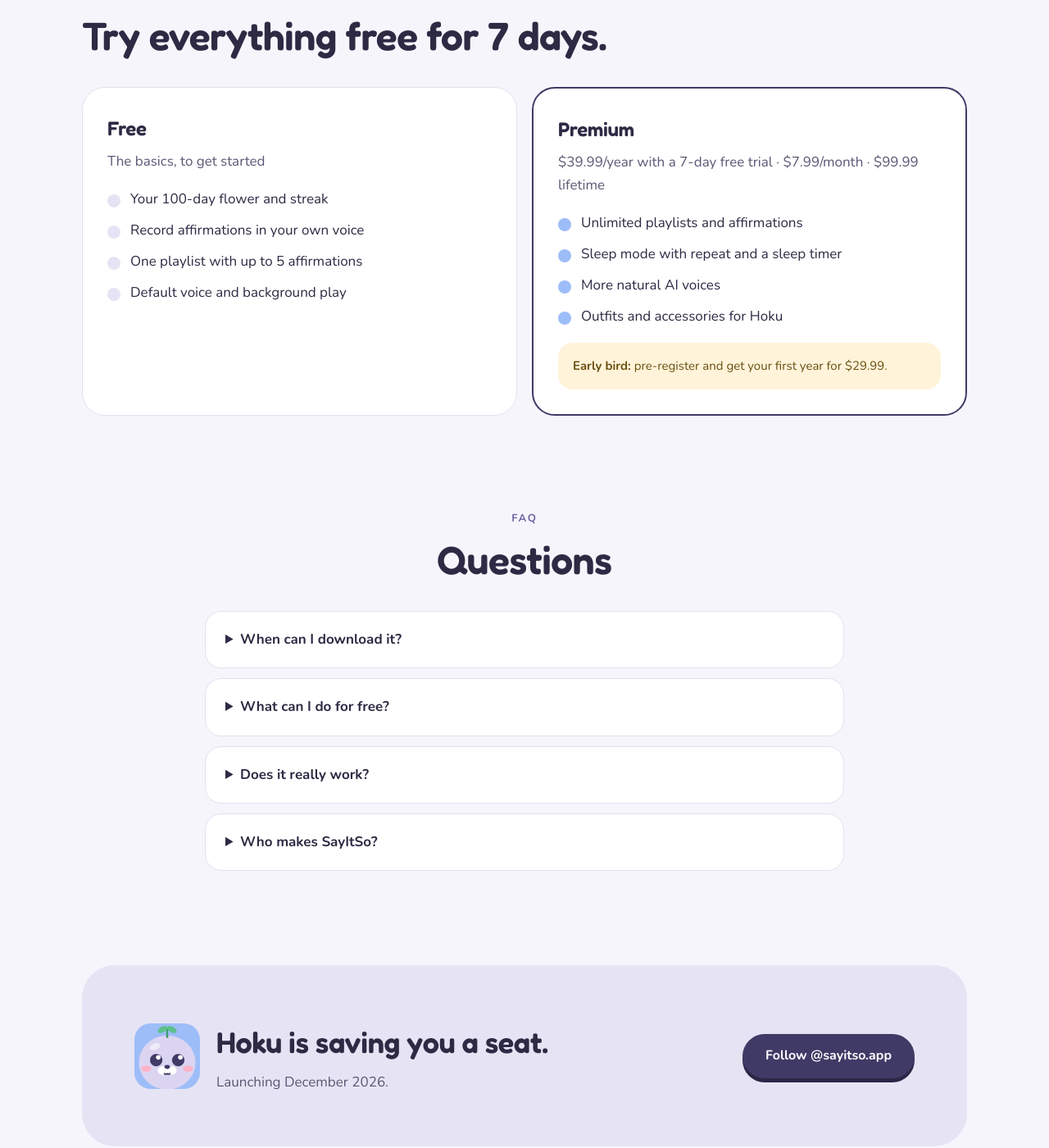
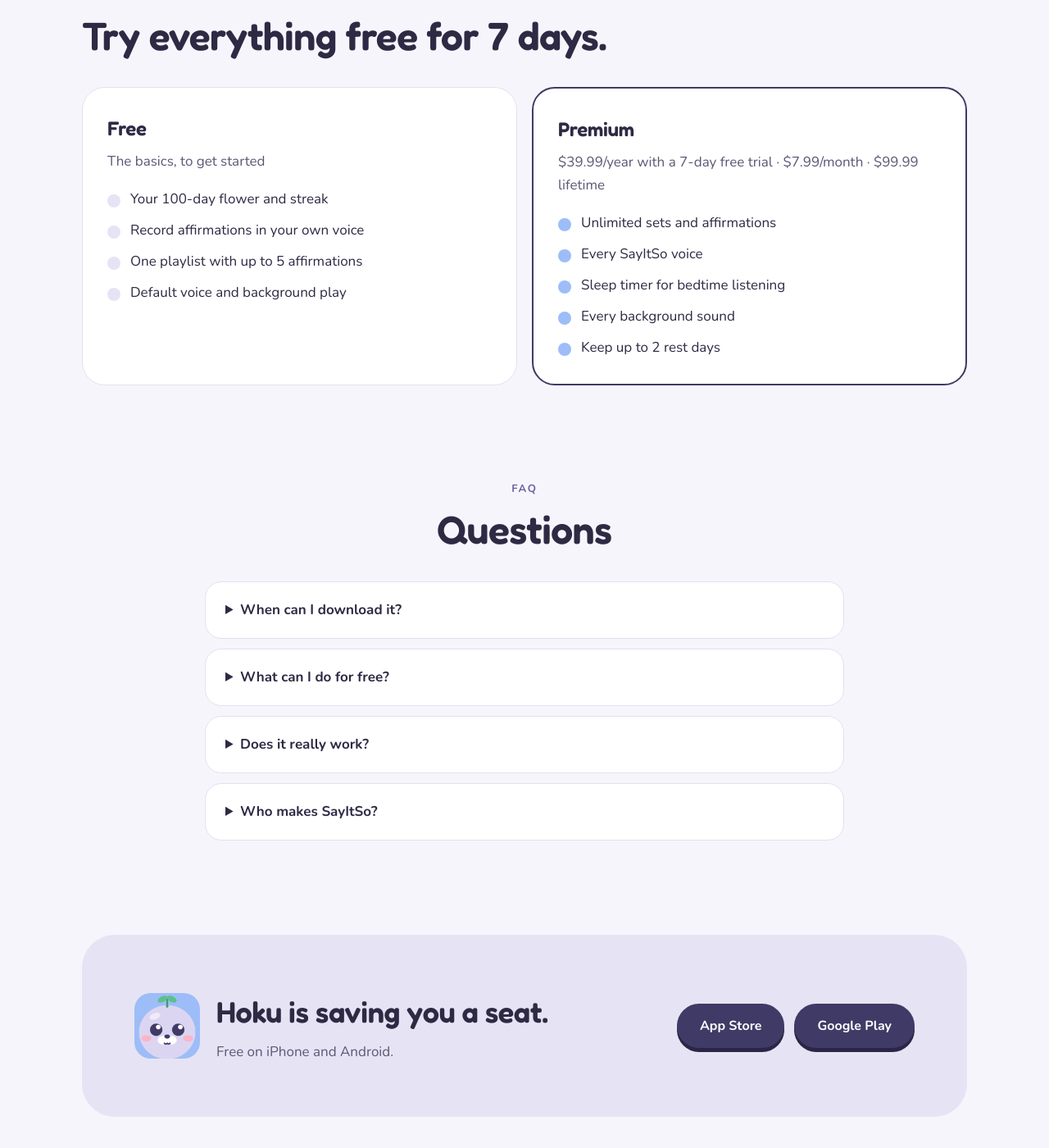
Before and after one commit to quietcove/quietcove-site, a Jekyll site: the page sayitso/index.html, which Jekyll copies as it is, in a window 1280 px wide and 1400 px high, scrolled down 2806 px. Shown: the whole window at 82% size. Built offline with Jekyll 4.4.1, drawn with Linux system fonts in a browser that asks for light colours; some of the changed text lies outside the part shown.

Commit message:
SayItSo landing: launched — App Store and Google Play download buttons, drop December/pre-registration copy, match Premium list to the app
Co-Authored-By: Claude Opus 5.5 <noreply@anthropic.com>
Claude-Session: https://claude.ai/code/session_01KuhDcUDuYoZwAVwpPpT39o

```diff
--- a/sayitso/index.html
+++ b/sayitso/index.html
@@ -4,7 +4,7 @@
 <meta charset="utf-8">
 <meta name="viewport" content="width=device-width, initial-scale=1">
 <title>SayItSo · Affirmations, but cute</title>
-<meta name="description" content="Daily affirmations made cute. Listen with Hoku the baby seal and grow a flower in 100 days. Coming to iPhone and Android in December 2026.">
+<meta name="description" content="Daily affirmations made cute. Listen with Hoku the baby seal and grow a flower in 100 days. Free on iPhone and Android.">
 <meta property="og:title" content="SayItSo · Affirmations, but cute">
 <meta property="og:description" content="Listen with Hoku the baby seal every day, and watch a flower bloom in 100 days.">
 <meta property="og:image" content="https://quietcove.co.kr/assets/og-sayitso.png">
@@ -103,14 +103,14 @@
     </header>
     <div class="hero-grid">
       <div>
-        <p class="eyebrow">Coming December 2026 · iPhone &amp; Android</p>
+        <p class="eyebrow">Free on iPhone &amp; Android</p>
         <h1>Affirmations, but&nbsp;cute.</h1>
         <p class="lead">Listen with Hoku the baby seal every day, and watch a flower bloom in 100 days.</p>
         <div class="cta">
-          <a class="btn primary" href="https://www.instagram.com/sayitso.app/">Follow @sayitso.app</a>
-          <a class="btn ghost" href="https://www.youtube.com/@sayitsoapp">Watch Hoku on YouTube</a>
+          <a class="btn primary" href="https://apps.apple.com/app/id6831498348">Download on the App Store</a>
+          <a class="btn primary" href="https://play.google.com/store/apps/details?id=com.miraenangdok.app">Get it on Google Play</a>
         </div>
-        <p class="note">Pre-registration opens soon. Early birds get their first year for $29.99.</p>
+        <p class="note">Free to download. Follow <a href="https://www.instagram.com/sayitso.app/">@sayitso.app</a> or <a href="https://www.youtube.com/@sayitsoapp">watch Hoku on YouTube</a>.</p>
       </div>
       <div class="mongle-stage" aria-hidden="false">
         <div class="halo"></div>
@@ -225,12 +225,12 @@
         <h3>Premium</h3>
         <div class="price">$39.99/year with a 7-day free trial · $7.99/month · $99.99 lifetime</div>
         <ul>
-          <li>Unlimited playlists and affirmations</li>
-          <li>Sleep mode with repeat and a sleep timer</li>
-          <li>More natural AI voices</li>
-          <li>Outfits and accessories for Hoku</li>
+          <li>Unlimited sets and affirmations</li>
+          <li>Every SayItSo voice</li>
+          <li>Sleep timer for bedtime listening</li>
+          <li>Every background sound</li>
+          <li>Keep up to 2 rest days</li>
         </ul>
-        <div class="offer"><b>Early bird:</b> pre-register and get your first year for $29.99.</div>
       </div>
     </div>
   </section>
@@ -239,8 +239,8 @@
     <p class="eyebrow" style="text-align:center">FAQ</p>
     <h2 style="text-align:center">Questions</h2>
     <div class="faq">
-      <details><summary>When can I download it?</summary><p>SayItSo launches on iPhone and Android in December 2026. Follow <a href="https://www.instagram.com/sayitso.app/">@sayitso.app</a> to know the day it lands.</p></details>
-      <details><summary>What can I do for free?</summary><p>Premium comes with a 7-day free trial, so you can try everything first. Unlimited playlists, sleep mode, more voices and Hoku's outfits are part of Premium.</p></details>
+      <details><summary>When can I download it?</summary><p>Now. SayItSo is free on the <a href="https://apps.apple.com/app/id6831498348">App Store</a> and <a href="https://play.google.com/store/apps/details?id=com.miraenangdok.app">Google Play</a>.</p></details>
+      <details><summary>What can I do for free?</summary><p>Premium comes with a 7-day free trial, so you can try everything first. Unlimited sets, every voice, the sleep timer and every background sound are part of Premium.</p></details>
       <details><summary>Does it really work?</summary><p>SayItSo is a tool for a small, kind daily habit. Saying encouraging words out loud can feel good, but it doesn't promise any particular result.</p></details>
       <details><summary>Who makes SayItSo?</summary><p>QUIETCOVE, a tiny studio in Seoul. Questions? <span style="user-select:all;font-weight:700">support@quietcove.co.kr</span></p></details>
     </div>
@@ -249,9 +249,12 @@
   <div class="final">
     <div class="left">
       <img src="/assets/sayitso-icon.png" alt="SayItSo app icon">
-      <div><h2>Hoku is saving you a seat.</h2><p style="margin:6px 0 0;color:var(--sub)">Launching December 2026.</p></div>
+      <div><h2>Hoku is saving you a seat.</h2><p style="margin:6px 0 0;color:var(--sub)">Free on iPhone and Android.</p></div>
     </div>
-    <a class="btn primary" href="https://www.instagram.com/sayitso.app/">Follow @sayitso.app</a>
+    <div class="cta" style="margin-top:0">
+      <a class="btn primary" href="https://apps.apple.com/app/id6831498348">App Store</a>
+      <a class="btn primary" href="https://play.google.com/store/apps/details?id=com.miraenangdok.app">Google Play</a>
+    </div>
   </div>
 </div>
 
```
